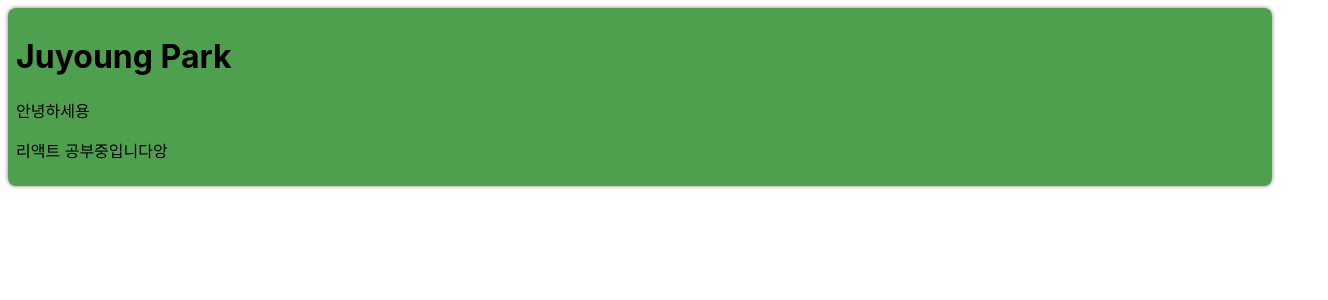
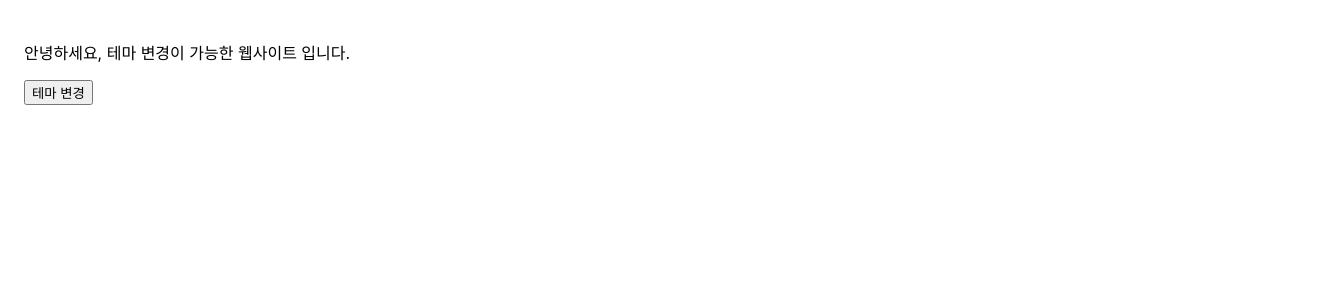
Before and after one commit to juzero98/React, a React (Create React App) app in the folder my-app/: page / in a window 1280 px wide. Shown: the top 300 px of the page, 1328 px wide, since content can reach past the window. Built offline with nearby package versions, Linux system fonts and the light colour scheme.

Commit message:
[실습][처음 만난 리액트] 14강

```diff
--- /dev/null
+++ b/my-app/src/chapter_14/DarkOrLight.jsx
@@ -0,0 +1,23 @@
+import { useState, useCallback } from "react";
+import ThemeContext from "./ThemeContext";
+import MainContent from "./MainContent";
+
+function DarkOrLight(props) {
+    const [theme, setTheme] = useState("light");
+
+    const toggleTheme = useCallback(() => {
+        if (theme == "light") {
+            setTheme("dark");
+        } else if (theme == "dark") {
+            setTheme("light");
+        }
+    }, [theme]);
+
+    return (
+        <ThemeContext.Provider value={{theme, toggleTheme}}>
+            <MainContent />
+        </ThemeContext.Provider>
+    );
+}
+
+export default DarkOrLight;
--- /dev/null
+++ b/my-app/src/chapter_14/MainContent.jsx
@@ -0,0 +1,23 @@
+import { useContext } from "react";
+import ThemeContext from "./ThemeContext";
+
+function MainContent(props) {
+    const { theme, toggleTheme } = useContext(ThemeContext);
+
+    return (
+        <div
+            style = {{
+                width: "100vw",
+                height: "100vh",
+                padding: "1.5rem",
+                backgroundColor: theme == "light" ? "white" : "black",
+                color: theme == "light" ? "black" : "white",
+            }}
+        >
+            <p>안녕하세요, 테마 변경이 가능한 웹사이트 입니다.</p>
+            <button onClick={toggleTheme}>테마 변경</button>
+        </div>
+    );
+}
+
+export default MainContent;
--- /dev/null
+++ b/my-app/src/chapter_14/ThemeContext.jsx
@@ -0,0 +1,6 @@
+import React from "react";
+
+const ThemeContext = React.createContext();
+ThemeContext.displayName = "ThemeContext";
+
+export default ThemeContext;
--- a/my-app/src/index.js
+++ b/my-app/src/index.js
@@ -13,10 +13,11 @@
 import SignUp from './chapter_11/SignUp';
 import Calculator from './chapter_12/Calculator';
 import ProfileCard from './chapter_13/ProfileCard';
+import DarkOrLight from './chapter_14/DarkOrLight';
 
 ReactDOM.render(
   <React.StrictMode>
-    <ProfileCard />
+    <DarkOrLight />
   </React.StrictMode>,
   document.getElementById('root')
 );
```
